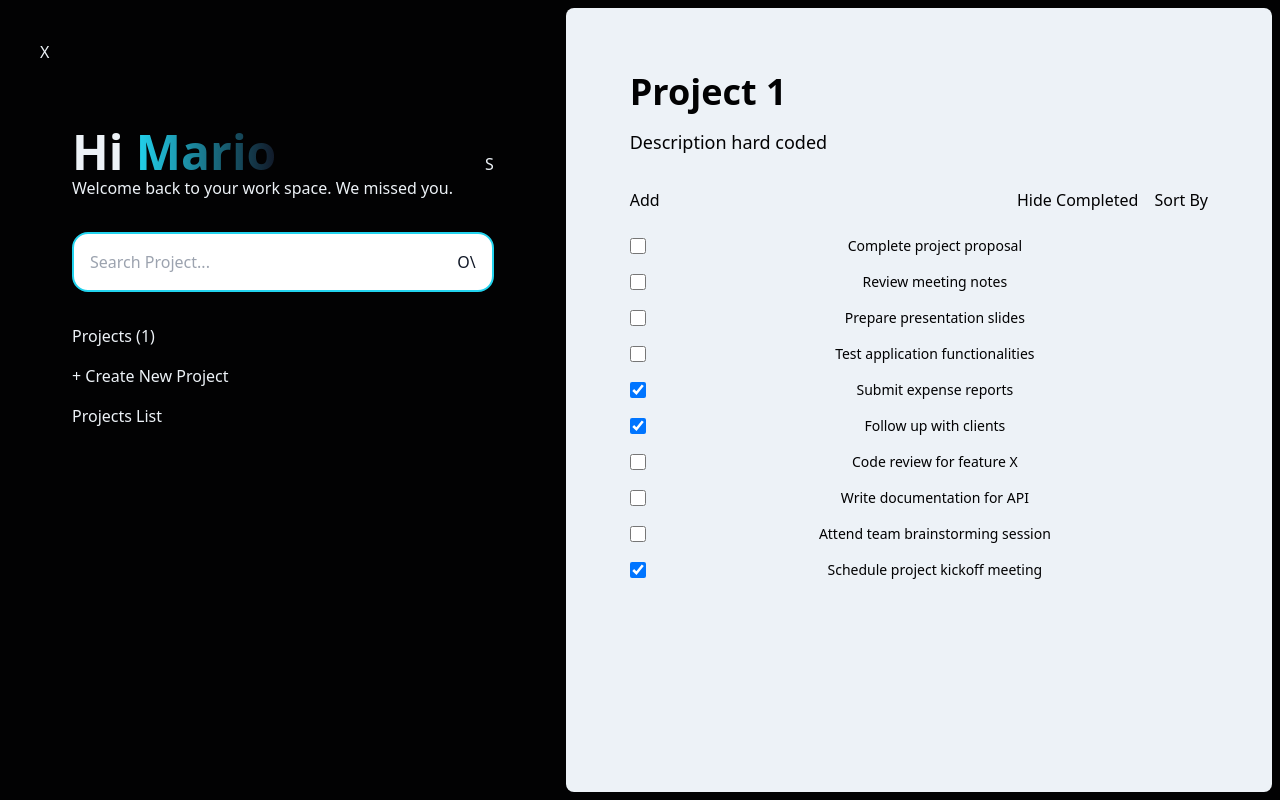
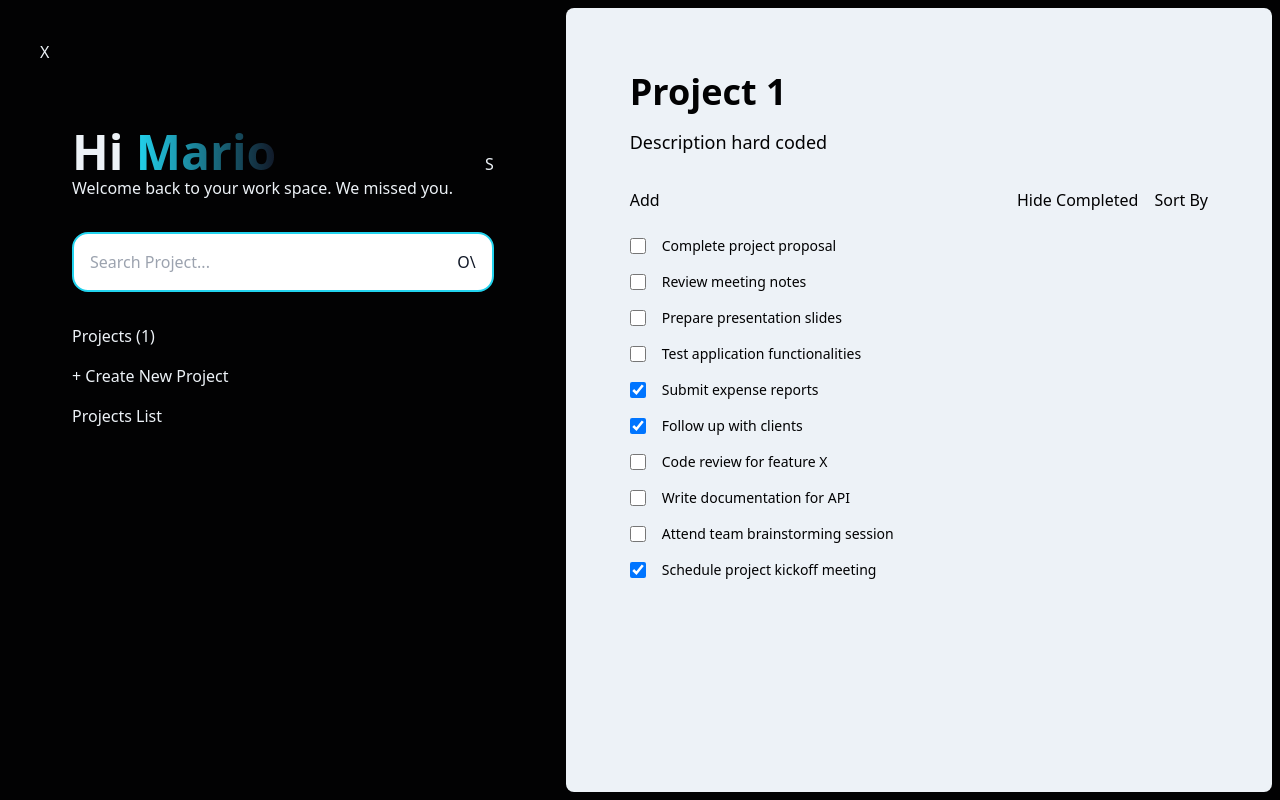
Before and after one commit to AleFeri/ai-todo-list, a SvelteKit app: page / in a window 1280 px wide. Built offline with nearby package versions, Linux system fonts and the light colour scheme.

Commit message:
Fix button text align

```diff
--- a/src/components/todo-tile.svelte
+++ b/src/components/todo-tile.svelte
@@ -33,7 +33,7 @@
 			/>
 		{:else}
 			<button
-				class="flex-1"
+				class="flex-1 text-start"
 				on:click={() => (editMode = true)}
 				aria-label="Edit Todo"
 				tabindex="0"
```
